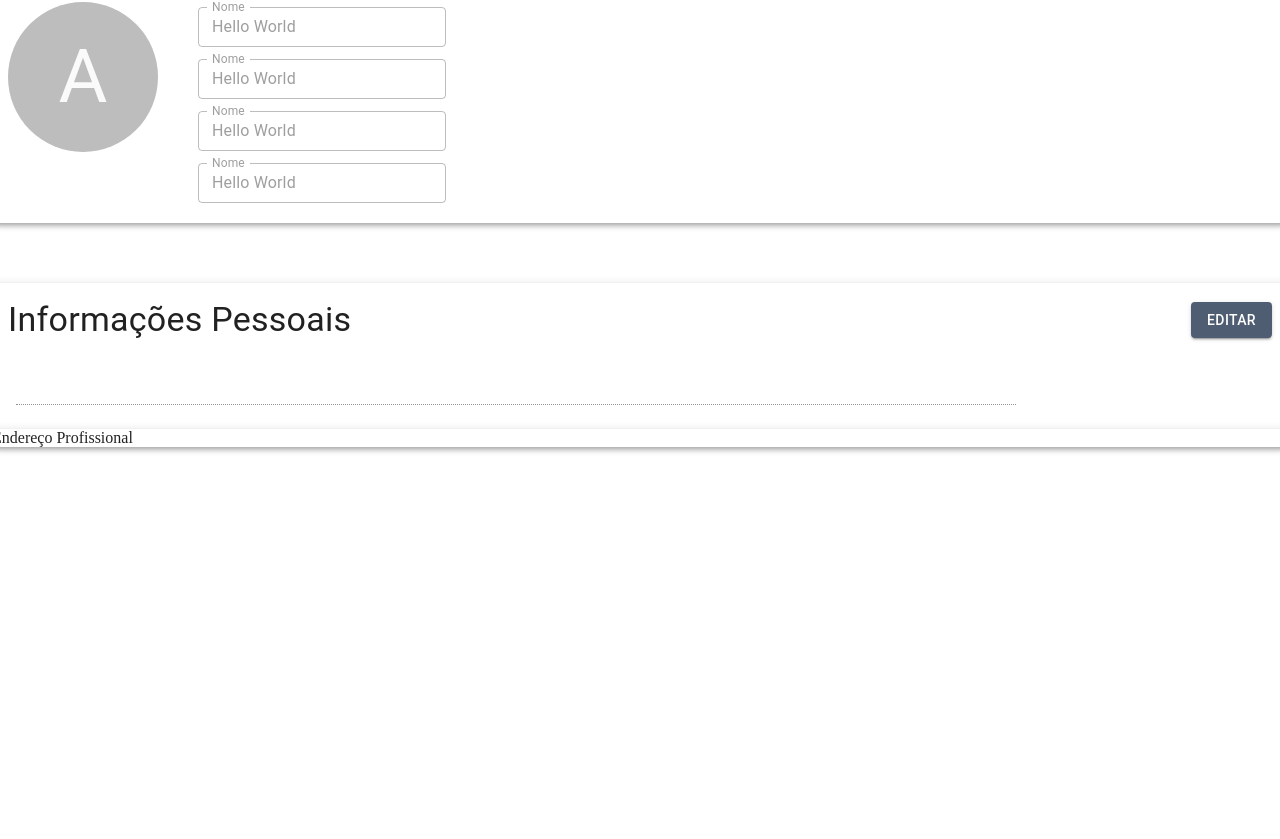
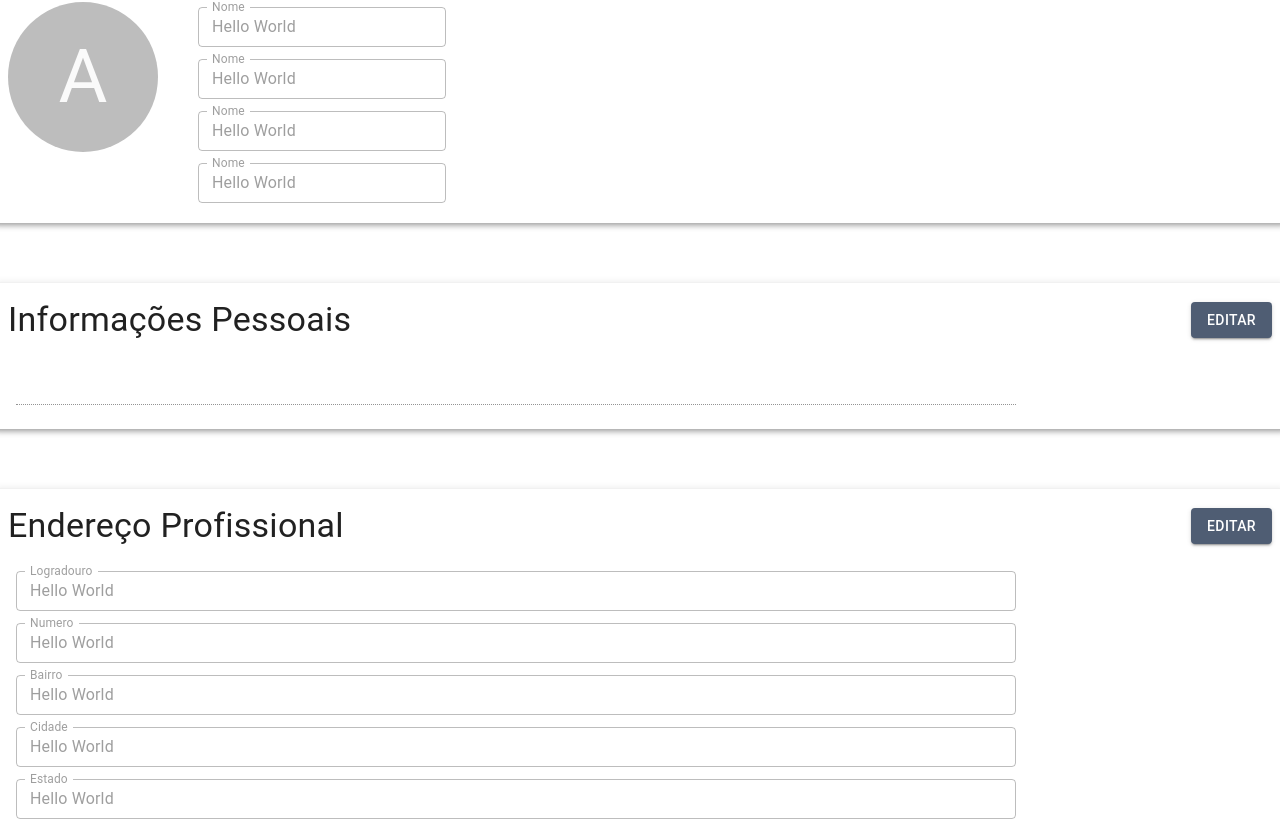
Before and after one commit to henriquecouto/researcher-manager, a React (Create React App) app: page /area-do-pesquisador in a window 1280 px wide. Shown: the part 225-1064 px from the top of the page. Before the commit the page ends 800 px from the top, so only its background shows below. Built offline with nearby package versions, Linux system fonts and the light colour scheme.

Commit message:
Endereco profissional

```diff
--- /dev/null
+++ b/src/screens/ResearchArea/ProfessionalAdress.js
@@ -0,0 +1,102 @@
+import React, { useState } from "react";
+import {
+  Paper,
+  makeStyles,
+  Grid,
+  Typography,
+  Button,
+  Avatar,
+  TextField
+} from "@material-ui/core";
+
+const useStyle = makeStyles(theme => ({
+  paper: {
+    padding: theme.spacing(2),
+    marginTop: theme.spacing(2)
+  },
+  textField: {
+    marginLeft: theme.spacing(1),
+    marginRight: theme.spacing(1),
+    width: 1000
+  },
+  avatar: {
+    width: 150,
+    height: 150,
+    fontSize: 75
+  }
+}));
+
+export default function ProfessionalAdress() {
+  const [disabled, setDisabled] = useState(true);
+
+  const classes = useStyle();
+  return (
+    <Paper className={classes.paper} elevation={4} style={{ marginTop: 60 }}>
+      <Grid container direction="column" spacing={2}>
+        <Grid item>
+          <Grid container justify="space-between" alignItems="center">
+            <Typography variant="h4">Endereço Profissional</Typography>
+            <Button
+              variant="contained"
+              color="secondary"
+              onClick={() => setDisabled(!disabled)}
+            >
+              {disabled ? "Editar" : "Salvar"}
+            </Button>
+          </Grid>
+        </Grid>
+        <Grid item>
+          <Grid container alignItems="center" spacing={4}>
+            <Grid item>
+              <TextField
+                disabled={disabled}
+                id="logradouro"
+                label="Logradouro"
+                defaultValue="Hello World"
+                className={classes.textField}
+                margin="dense"
+                variant="outlined"
+              />
+              <TextField
+                disabled={disabled}
+                id="numero"
+                label="Numero"
+                defaultValue="Hello World"
+                className={classes.textField}
+                margin="dense"
+                variant="outlined"
+              />
+              <TextField
+                disabled={disabled}
+                id="bairro"
+                label="Bairro"
+                defaultValue="Hello World"
+                className={classes.textField}
+                margin="dense"
+                variant="outlined"
+              />
+              <TextField
+                disabled={disabled}
+                id="cidade"
+                label="Cidade"
+                defaultValue="Hello World"
+                className={classes.textField}
+                margin="dense"
+                variant="outlined"
+              />
+              <TextField
+                disabled={disabled}
+                id="estado"
+                label="Estado"
+                defaultValue="Hello World"
+                className={classes.textField}
+                margin="dense"
+                variant="outlined"
+              />
+            </Grid>
+          </Grid>
+        </Grid>
+      </Grid>
+    </Paper>
+  );
+}
--- a/src/screens/ResearchArea/index.js
+++ b/src/screens/ResearchArea/index.js
@@ -1,4 +1,4 @@
-import React, { useEffect, useState } from 'react';
+import React, { useEffect, useState } from "react";
 
 import {
   Paper,
@@ -7,26 +7,27 @@ import {
   Typography,
   TextField,
   Avatar,
-  Button,
-} from '@material-ui/core';
+  Button
+} from "@material-ui/core";
 
-import { makeStyles } from '@material-ui/core/styles';
-import PersonalInfo from './PersonalInfo';
-import Abstract from './Abstract';
+import { makeStyles } from "@material-ui/core/styles";
+import PersonalInfo from "./PersonalInfo";
+import Abstract from "./Abstract";
+import ProfessionalAdress from "./ProfessionalAdress";
 
 export default function ResearchArea(props) {
   const { setTitle } = props;
 
   useEffect(() => {
-    setTitle('Área do Pesquisador');
+    setTitle("Área do Pesquisador");
   }, [setTitle]);
 
   return (
     <Container>
       <Grid container direction="column" spacing={8}>
         <PersonalInfo />
-        <Abstract/>
-        <Paper elevation={4}>Endereço Profissional</Paper>
+        <Abstract />
+        <ProfessionalAdress />
       </Grid>
     </Container>
   );
```
